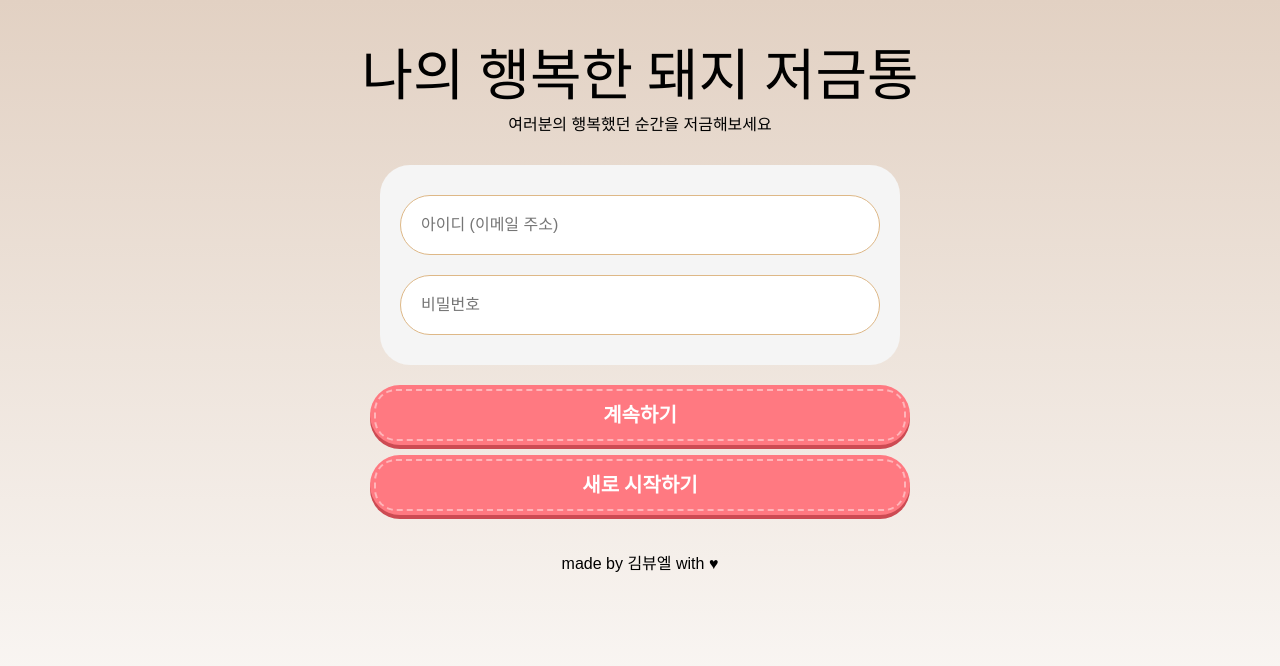
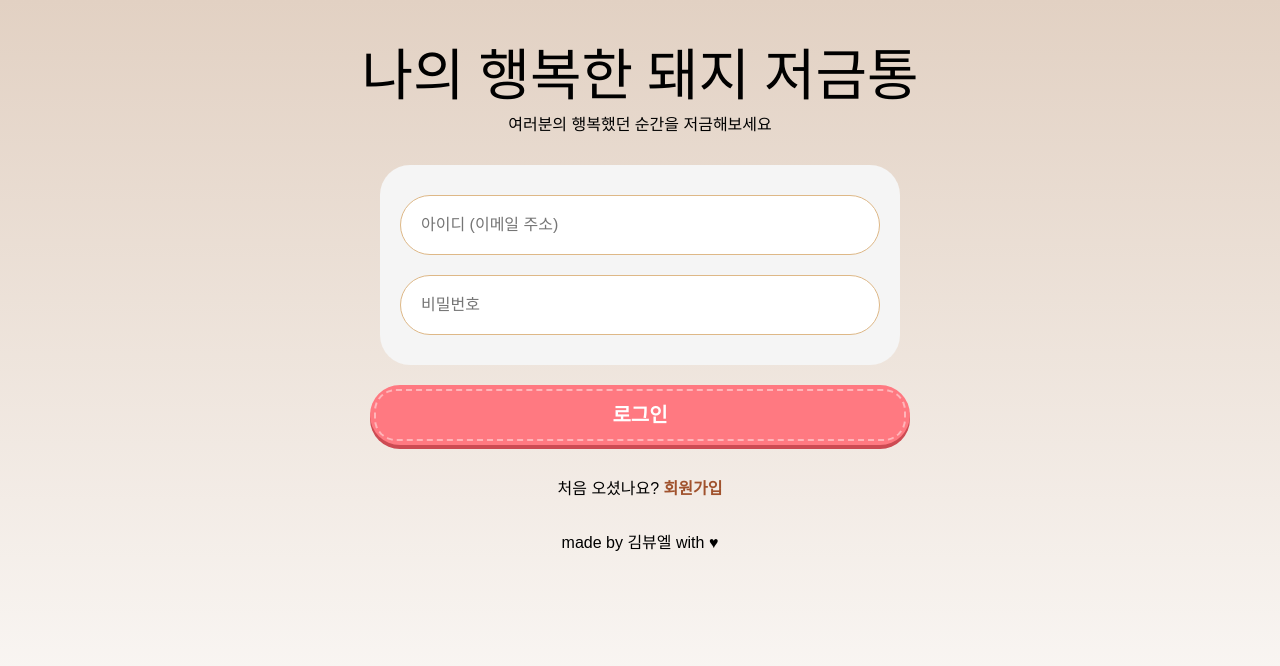
Before and after one commit to happy-piggy-bank/happy-piggy-bank-web-old, a React (Create React App) app: page /login in a window 1280 px wide. Shown: the top 666 px of the page. Built offline with nearby package versions, Linux system fonts and the light colour scheme; a web font is replaced by a local one.

Commit message:
로그인 화면 디자인 수정

```diff
--- a/src/components/members/loginScreen.jsx
+++ b/src/components/members/loginScreen.jsx
@@ -5,8 +5,8 @@ import "../../css/members/loginScreen.css";
 
 import MainHeader from '../common/mainHeader';
 import MainFooter from '../common/mainFooter';
+
 import PrimaryButton from '../common/primaryButton';
-
 import InputBar from '../common/inputBar';
 
 const LoginScreen = () => {
@@ -20,8 +20,11 @@ const LoginScreen = () => {
                     <InputBar placeHolder={"아이디 (이메일 주소)"} />
                     <InputBar placeHolder={"비밀번호"} isPassword={true} />
                 </div>
-                <PrimaryButton buttonText={"계속하기"} onClick={() => {}}/>
-                <PrimaryButton buttonText={"새로 시작하기"} onClick={() => navigate('/join')}/>
+                <PrimaryButton buttonText={"로그인"} onClick={() => {}}/>
+                <div className="joinLinkText">
+                    처음 오셨나요?&nbsp;
+                    <a href="" onClick={() => navigate('/join')}>회원가입</a>
+                </div>
             </div>
             <MainFooter/>
         </div>
--- a/src/css/members/loginScreen.css
+++ b/src/css/members/loginScreen.css
@@ -3,6 +3,7 @@
     flex-direction: column;
     align-items: center;
 }
+
 .loginBoxArea {
     display: flex;
     flex-direction: column;
@@ -13,3 +14,13 @@
     margin-bottom: 15px;
     padding: 20px;
 }
+
+.joinLinkText {
+    margin-top: 25px;
+}
+
+.joinLinkText > a {
+    font-weight: bold;
+    color: #A0522D;
+    text-decoration: none;
+}
```
